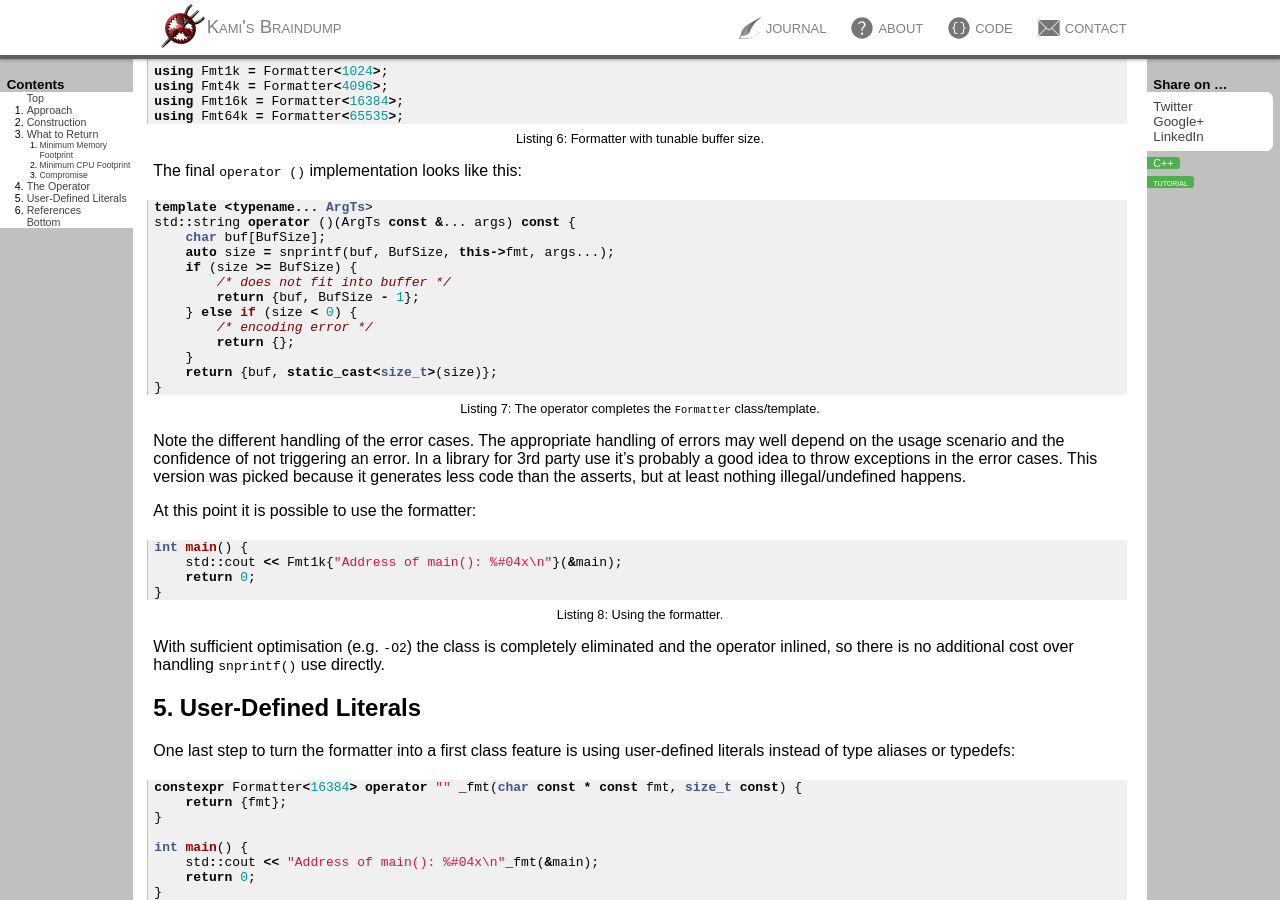
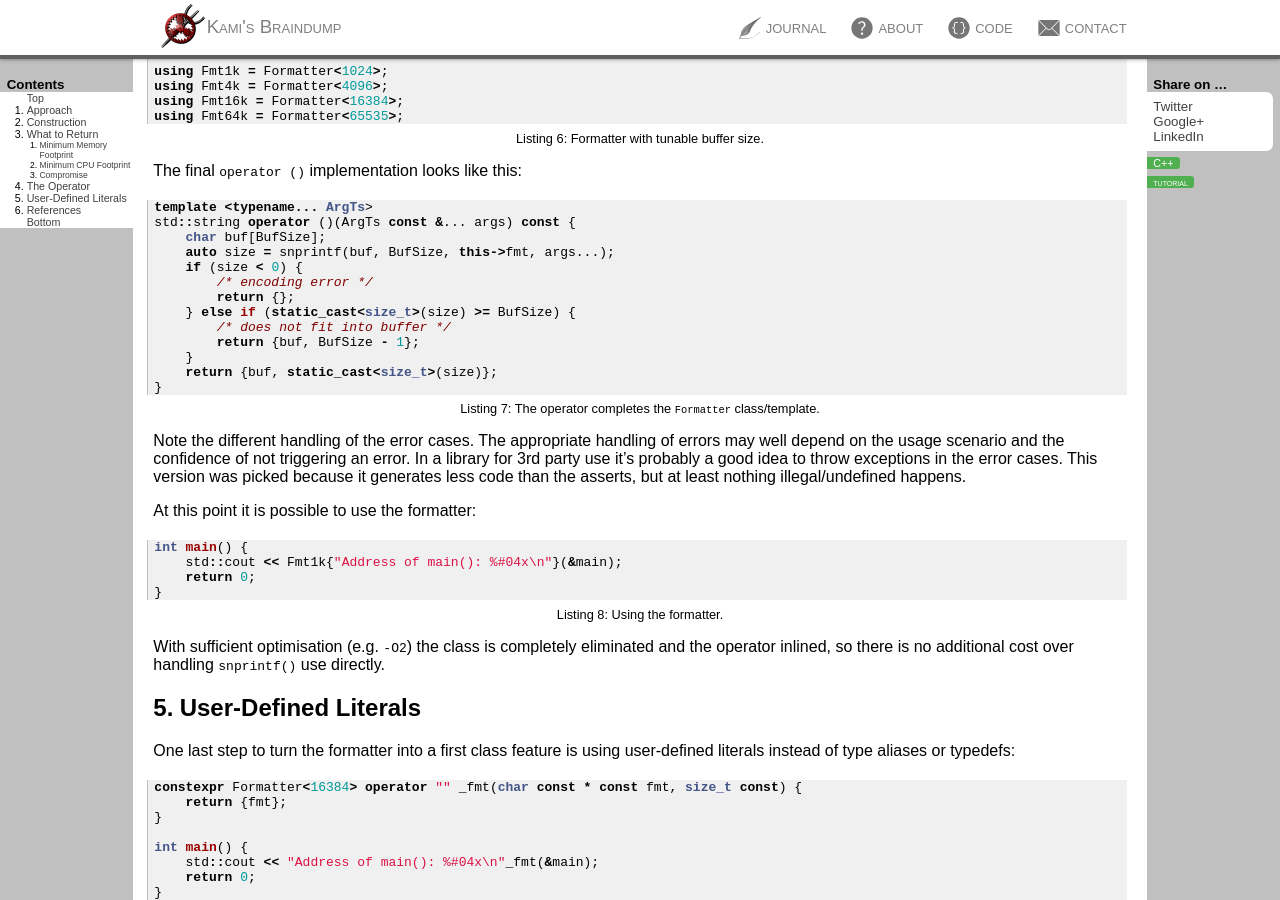
Before and after one commit to lonkamikaze/lonkamikaze.github.io, a Jekyll site: the page built from _posts/2016-12-16-c++-printf-style-formatting.md, in a window 1280 px wide and 900 px high, scrolled down 2669 px. Built offline with Jekyll 4.4.1, drawn with Linux system fonts in a browser that asks for light colours.

Commit message:
Fix signed with unsigned comparison

```diff
--- a/_posts/2016-12-16-c++-printf-style-formatting.md
+++ b/_posts/2016-12-16-c++-printf-style-formatting.md
@@ -215,12 +215,12 @@ template <typename... ArgTs>
 std::string operator ()(ArgTs const &... args) const {
 	char buf[BufSize];
 	auto size = snprintf(buf, BufSize, this->fmt, args...);
-	if (size >= BufSize) {
+	if (size < 0) {
+		/* encoding error */
+		return {};
+	} else if (static_cast<size_t>(size) >= BufSize) {
 		/* does not fit into buffer */
 		return {buf, BufSize - 1};
-	} else if (size < 0) {
-		/* encoding error */
-		return {};
 	}
 	return {buf, static_cast<size_t>(size)};
 }
```
